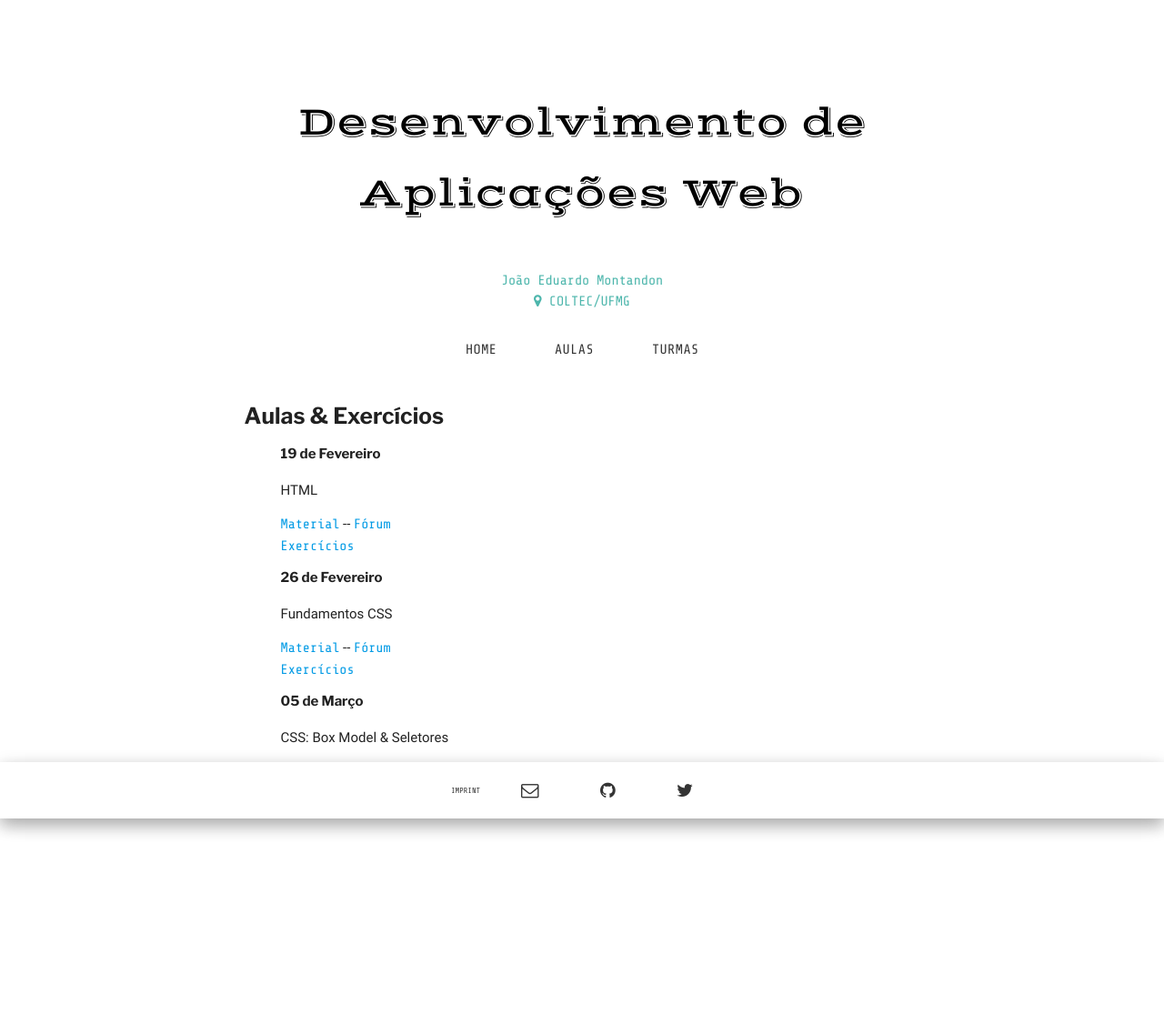
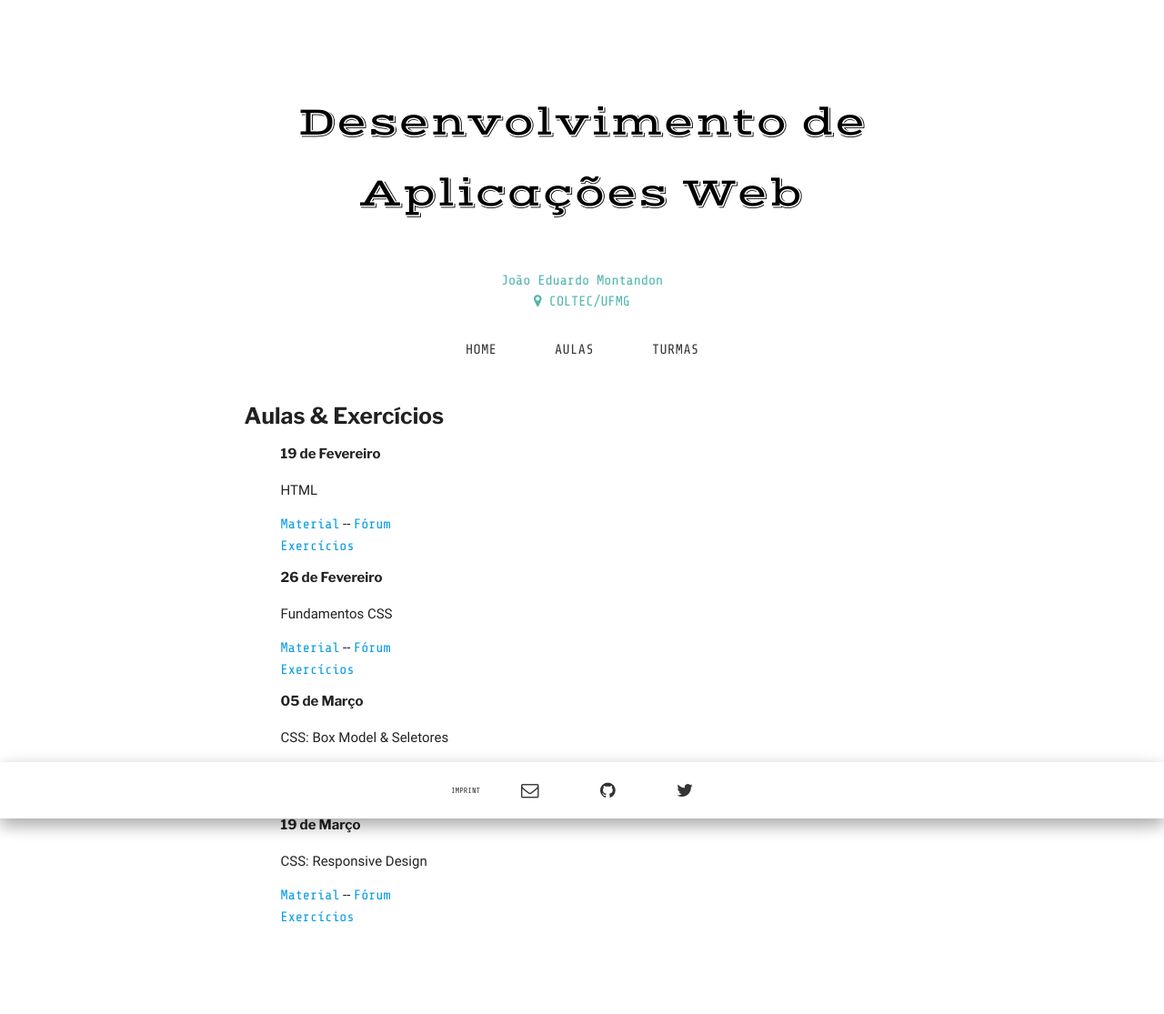
Before and after one commit to COLTEC-DAW/coltec-daw.github.io, a Jekyll site: the page built from classes.html, in a window 1280 px wide. Shown: the whole page at 91% size. Built offline with Jekyll 4.4.1, drawn with Linux system fonts in a browser that asks for light colours; some web fonts are replaced; before the commit the page ends 979 px from its top, so only the background shows below that.

Commit message:
Added Responsive Design class

```diff
--- a/classes.html
+++ b/classes.html
@@ -29,4 +29,12 @@ layout: default
             <li><a href="https://github.com/COLTEC-DAW/E02-CSS">Exercícios</a></li>
         </ul>
     </dd>
+    <dd>
+        <h6>19 de Março</h6>
+        <p>CSS: Responsive Design</p>
+        <ul>
+            <li><a href="https://coltec-daw.github.io/Aula-03-Responsive-Design/">Material</a> -- <a href="https://github.com/COLTEC-DAW/Aula-03-Responsive-Design/issues">Fórum</a></li>
+            <li><a href="https://github.com/COLTEC-DAW/E02-CSS">Exercícios</a></li>
+        </ul>
+    </dd>
 </dl>
```
